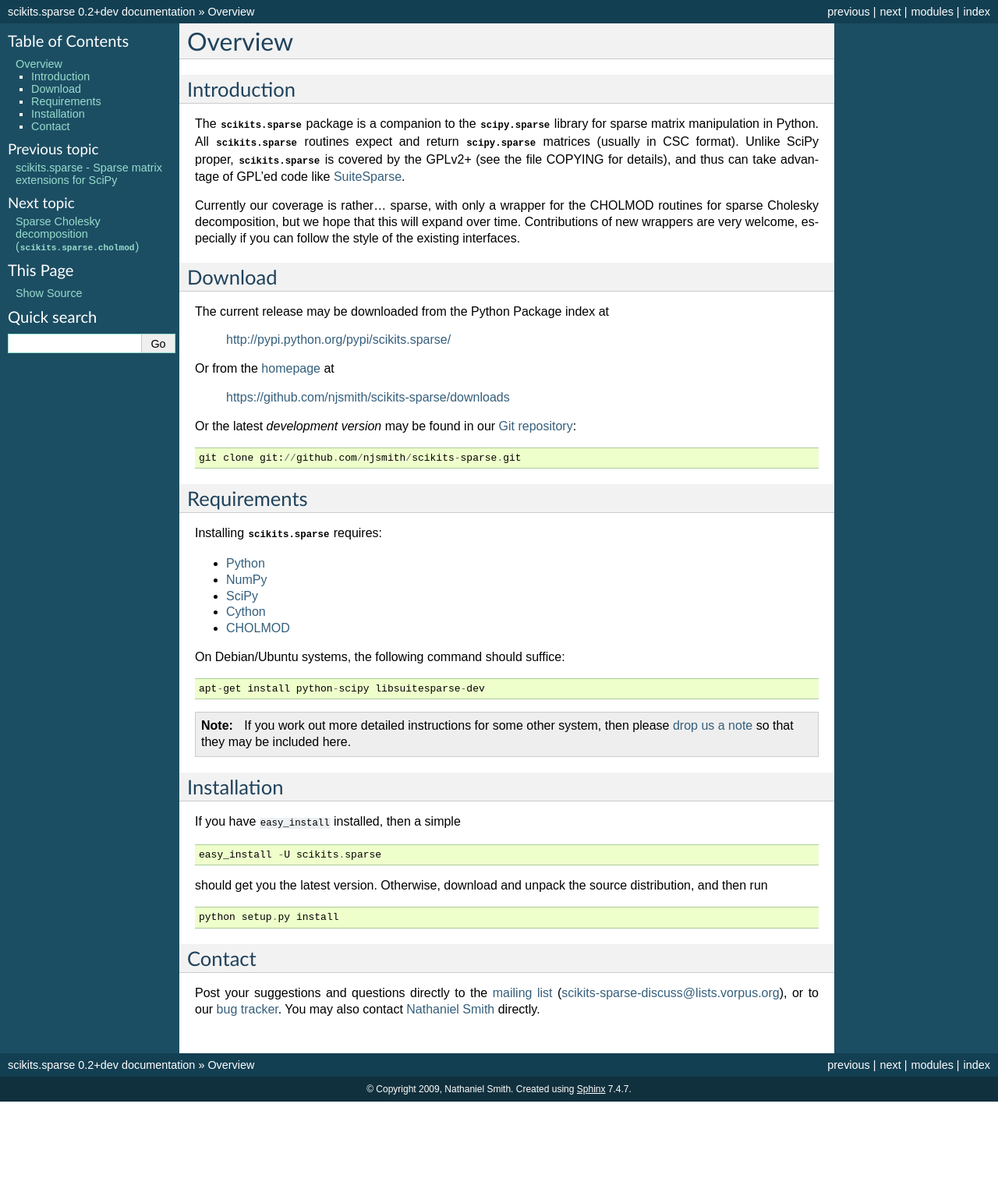
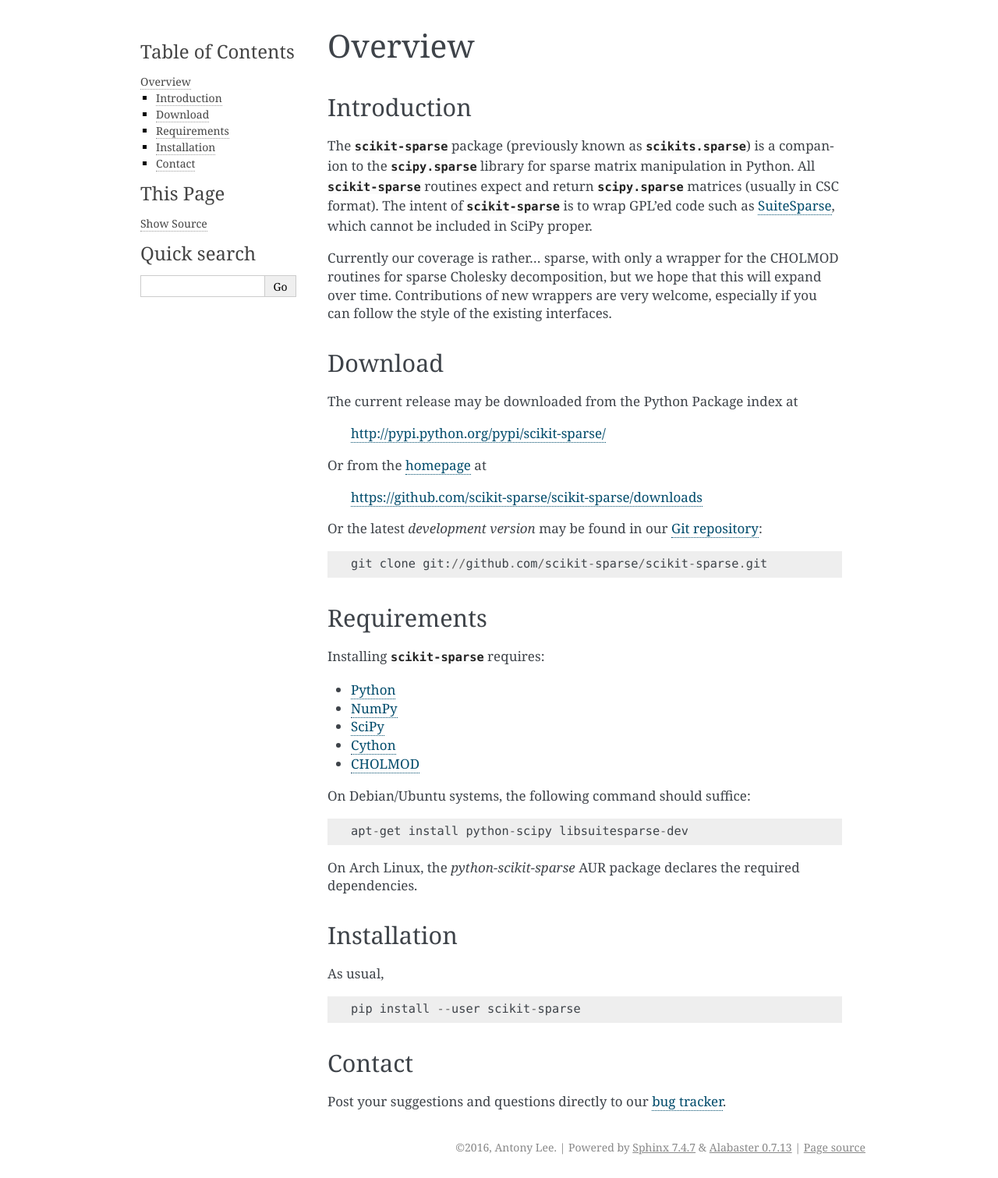
Before and after one commit to scikit-sparse/scikit-sparse, a Sphinx documentation site: the page built from doc/overview.rst, in a window 1280 px wide. Shown: the whole page at 78% size. Built offline with Sphinx 7.4.7, drawn with Linux system fonts in a browser that asks for light colours; formulas are drawn with MathJax 3; before the commit the page ends 1413 px from its top, so only the background shows below that.

Commit message:
Update docs.

```diff
--- a/doc/changes.rst
+++ b/doc/changes.rst
@@ -1,7 +1,7 @@
 Changes
 =======
 
-.. module:: scikits.sparse.cholmod
+.. module:: sksparse.cholmod
 
 v0.3
 -------
--- a/doc/conf.py
+++ b/doc/conf.py
@@ -1,8 +1,59 @@
+#!/usr/bin/env python3
 # -*- coding: utf-8 -*-
+#
+# scikit-sparse documentation build configuration file, created by
+# sphinx-quickstart on Wed Feb 10 23:17:16 2016.
+#
+# This file is execfile()d with the current directory set to its
+# containing dir.
+#
+# Note that not all possible configuration values are present in this
+# autogenerated file.
+#
+# All configuration values have a default; values that are commented out
+# serve to show the default.
+
+import sys
+import os
+
+# If extensions (or modules to document with autodoc) are in another directory,
+# add these directories to sys.path here. If the directory is relative to the
+# documentation root, use os.path.abspath to make it absolute, like shown here.
+sys.path.insert(0, os.path.abspath('..'))
+
+# -- General configuration ------------------------------------------------
+
+# If your documentation needs a minimal Sphinx version, state it here.
+#needs_sphinx = '1.0'
+
+# Add any Sphinx extension module names here, as strings. They can be
+# extensions coming with Sphinx (named 'sphinx.ext.*') or your custom
+# ones.
+extensions = [
+    'sphinx.ext.autodoc',
+    'sphinx.ext.doctest',
+    'sphinx.ext.mathjax',
+    'sphinx.ext.viewcode',
+]
+
+# Add any paths that contain templates here, relative to this directory.
+templates_path = ['_templates']
+
+# The suffix(es) of source filenames.
+# You can specify multiple suffix as a list of string:
+# source_suffix = ['.rst', '.md']
+source_suffix = '.rst'
+
+# The encoding of source files.
+#source_encoding = 'utf-8-sig'
+
+# The master toctree document.
+master_doc = 'index'
 
 # General information about the project.
-project = u'scikits.sparse'
-copyright = u'2009, Nathaniel Smith'
+project = 'scikit-sparse'
+copyright = '2016, Antony Lee'
+author = 'Antony Lee'
 
 # The version info for the project you're documenting, acts as replacement for
 # |version| and |release|, also used in various other places throughout the
@@ -11,48 +62,14 @@
 # The short X.Y version.
 version = '0.2+dev'
 # The full version, including alpha/beta/rc tags.
-release = version
-
-#
-# scikits.sparse documentation build configuration file, created by
-# sphinx-quickstart on Sat Dec 12 22:10:41 2009.
-#
-# This file is execfile()d with the current directory set to its containing dir.
-#
-# Note that not all possible configuration values are present in this
-# autogenerated file.
-#
-# All configuration values have a default; values that are commented out
-# serve to show the default.
-
-import sys, os
-
-# If extensions (or modules to document with autodoc) are in another directory,
-# add these directories to sys.path here. If the directory is relative to the
-# documentation root, use os.path.abspath to make it absolute, like shown here.
-#sys.path.append(os.path.abspath('.'))
-
-# -- General configuration -----------------------------------------------------
-
-# Add any Sphinx extension module names here, as strings. They can be extensions
-# coming with Sphinx (named 'sphinx.ext.*') or your custom ones.
-extensions = ['sphinx.ext.autodoc', 'sphinx.ext.doctest', 'sphinx.ext.pngmath']
-
-# Add any paths that contain templates here, relative to this directory.
-templates_path = ['_templates']
-
-# The suffix of source filenames.
-source_suffix = '.rst'
-
-# The encoding of source files.
-#source_encoding = 'utf-8'
-
-# The master toctree document.
-master_doc = 'index'
+release = '0.2+dev'
 
 # The language for content autogenerated by Sphinx. Refer to documentation
 # for a list of supported languages.
-#language = None
+#
+# This is also used if you do content translation via gettext catalogs.
+# Usually you set "language" from the command line for these cases.
+language = None
 
 # There are two options for replacing |today|: either, you set today to some
 # non-false value, then it is used:
@@ -60,14 +77,12 @@
 # Else, today_fmt is used as the format for a strftime call.
 #today_fmt = '%B %d, %Y'
 
-# List of documents that shouldn't be included in the build.
-#unused_docs = []
+# List of patterns, relative to source directory, that match files and
+# directories to ignore when looking for source files.
+exclude_patterns = ['_build']
 
-# List of directories, relative to source directory, that shouldn't be searched
-# for source files.
-exclude_trees = ['_build']
-
-# The reST default role (used for this markup: `text`) to use for all documents.
+# The reST default role (used for this markup: `text`) to use for all
+# documents.
 #default_role = None
 
 # If true, '()' will be appended to :func: etc. cross-reference text.
@@ -87,12 +102,18 @@
 # A list of ignored prefixes for module index sorting.
 #modindex_common_prefix = []
 
+# If true, keep warnings as "system message" paragraphs in the built documents.
+#keep_warnings = False
 
-# -- Options for HTML output ---------------------------------------------------
+# If true, `todo` and `todoList` produce output, else they produce nothing.
+todo_include_todos = False
 
-# The theme to use for HTML and HTML Help pages.  Major themes that come with
-# Sphinx are currently 'default' and 'sphinxdoc'.
-html_theme = 'default'
+
+# -- Options for HTML output ----------------------------------------------
+
+# The theme to use for HTML and HTML Help pages.  See the documentation for
+# a list of builtin themes.
+html_theme = 'alabaster'
 
 # Theme options are theme-specific and customize the look and feel of a theme
 # further.  For a list of options available for each theme, see the
@@ -123,6 +144,11 @@
 # so a file named "default.css" will overwrite the builtin "default.css".
 html_static_path = ['_static']
 
+# Add any extra paths that contain custom files (such as robots.txt or
+# .htaccess) here, relative to this directory. These files are copied
+# directly to the root of the documentation.
+#html_extra_path = []
+
 # If not '', a 'Last updated on:' timestamp is inserted at every page bottom,
 # using the given strftime format.
 #html_last_updated_fmt = '%b %d, %Y'
@@ -139,7 +165,7 @@
 #html_additional_pages = {}
 
 # If false, no module index is generated.
-#html_use_modindex = True
+#html_domain_indices = True
 
 # If false, no index is generated.
 #html_use_index = True
@@ -150,31 +176,59 @@
 # If true, links to the reST sources are added to the pages.
 #html_show_sourcelink = True
 
+# If true, "Created using Sphinx" is shown in the HTML footer. Default is True.
+#html_show_sphinx = True
+
+# If true, "(C) Copyright ..." is shown in the HTML footer. Default is True.
+#html_show_copyright = True
+
 # If true, an OpenSearch description file will be output, and all pages will
 # contain a <link> tag referring to it.  The value of this option must be the
 # base URL from which the finished HTML is served.
 #html_use_opensearch = ''
 
-# If nonempty, this is the file name suffix for HTML files (e.g. ".xhtml").
-#html_file_suffix = ''
+# This is the file name suffix for HTML files (e.g. ".xhtml").
+#html_file_suffix = None
+
+# Language to be used for generating the HTML full-text search index.
+# Sphinx supports the following languages:
+#   'da', 'de', 'en', 'es', 'fi', 'fr', 'h', 'it', 'ja'
+#   'nl', 'no', 'pt', 'ro', 'r', 'sv', 'tr'
+#html_search_language = 'en'
+
+# A dictionary with options for the search language support, empty by default.
+# Now only 'ja' uses this config value
+#html_search_options = {'type': 'default'}
+
+# The name of a javascript file (relative to the configuration directory) that
+# implements a search results scorer. If empty, the default will be used.
+#html_search_scorer = 'scorer.js'
 
 # Output file base name for HTML help builder.
-htmlhelp_basename = 'scikitssparsedoc'
+htmlhelp_basename = 'scikit-sparsedoc'
 
+# -- Options for LaTeX output ---------------------------------------------
 
-# -- Options for LaTeX output --------------------------------------------------
-
-# The paper size ('letter' or 'a4').
-#latex_paper_size = 'letter'
+latex_elements = {
+# The paper size ('letterpaper' or 'a4paper').
+#'papersize': 'letterpaper',
 
 # The font size ('10pt', '11pt' or '12pt').
-#latex_font_size = '10pt'
+#'pointsize': '10pt',
+
+# Additional stuff for the LaTeX preamble.
+#'preamble': '',
+
+# Latex figure (float) alignment
+#'figure_align': 'htbp',
+}
 
 # Grouping the document tree into LaTeX files. List of tuples
-# (source start file, target name, title, author, documentclass [howto/manual]).
+# (source start file, target name, title,
+#  author, documentclass [howto, manual, or own class]).
 latex_documents = [
-  ('index', 'scikitssparse.tex', u'scikits.sparse Documentation',
-   u'Nathaniel Smith', 'manual'),
+    (master_doc, 'scikit-sparse.tex', 'scikit-sparse Documentation',
+     'Antony Lee', 'manual'),
 ]
 
 # The name of an image file (relative to this directory) to place at the top of
@@ -185,11 +239,51 @@
 # not chapters.
 #latex_use_parts = False
 
-# Additional stuff for the LaTeX preamble.
-#latex_preamble = ''
+# If true, show page references after internal links.
+#latex_show_pagerefs = False
+
+# If true, show URL addresses after external links.
+#latex_show_urls = False
 
 # Documents to append as an appendix to all manuals.
 #latex_appendices = []
 
 # If false, no module index is generated.
-#latex_use_modindex = True
+#latex_domain_indices = True
+
+
+# -- Options for manual page output ---------------------------------------
+
+# One entry per manual page. List of tuples
+# (source start file, name, description, authors, manual section).
+man_pages = [
+    (master_doc, 'scikit-sparse', 'scikit-sparse Documentation',
+     [author], 1)
+]
+
+# If true, show URL addresses after external links.
+#man_show_urls = False
+
+
+# -- Options for Texinfo output -------------------------------------------
+
+# Grouping the document tree into Texinfo files. List of tuples
+# (source start file, target name, title, author,
+#  dir menu entry, description, category)
+texinfo_documents = [
+    (master_doc, 'scikit-sparse', 'scikit-sparse Documentation',
+     author, 'scikit-sparse', 'One line description of project.',
+     'Miscellaneous'),
+]
+
+# Documents to append as an appendix to all manuals.
+#texinfo_appendices = []
+
+# If false, no module index is generated.
+#texinfo_domain_indices = True
+
+# How to display URL addresses: 'footnote', 'no', or 'inline'.
+#texinfo_show_urls = 'footnote'
+
+# If true, do not generate a @detailmenu in the "Top" node's menu.
+#texinfo_no_detailmenu = False
--- a/doc/index.rst
+++ b/doc/index.rst
@@ -1,10 +1,10 @@
-.. scikits.sparse documentation master file, created by
+.. scikit-sparse documentation master file, created by
    sphinx-quickstart on Sat Dec 12 22:10:41 2009.
    You can adapt this file completely to your liking, but it should at least
    contain the root `toctree` directive.
 
-scikits.sparse - Sparse matrix extensions for SciPy
-===================================================
+scikit-sparse - Sparse matrix extensions for SciPy
+==================================================
 
 Contents:
 
--- a/doc/overview.rst
+++ b/doc/overview.rst
@@ -4,13 +4,13 @@
 Introduction
 ------------
 
-The :mod:`scikits.sparse` package is a companion to the
-:mod:`scipy.sparse` library for sparse matrix manipulation in
-Python. All :mod:`scikits.sparse` routines expect and return
-:mod:`scipy.sparse` matrices (usually in CSC format). Unlike SciPy
-proper, :mod:`scikits.sparse` is covered by the GPLv2+ (see the file
-COPYING for details), and thus can take advantage of GPL'ed code like
-`SuiteSparse <http://www.cise.ufl.edu/research/sparse/SuiteSparse/>`_.
+The :mod:`scikit-sparse` package (previously known as :mod:`scikits.sparse`)
+is a companion to the :mod:`scipy.sparse` library for sparse matrix
+manipulation in Python. All :mod:`scikit-sparse` routines expect and
+return :mod:`scipy.sparse` matrices (usually in CSC format). The intent
+of :mod:`scikit-sparse` is to wrap GPL'ed code such as `SuiteSparse
+<http://www.cise.ufl.edu/research/sparse/SuiteSparse/>`_, which cannot be
+included in SciPy proper.
 
 Currently our coverage is rather... sparse, with only a wrapper for
 the CHOLMOD routines for sparse Cholesky decomposition, but we hope
@@ -23,21 +23,22 @@
 
 The current release may be downloaded from the Python Package index at
 
-  http://pypi.python.org/pypi/scikits.sparse/
+  http://pypi.python.org/pypi/scikit-sparse/
 
-Or from the `homepage <https://github.com/njsmith/scikits-sparse>`_ at
+Or from the `homepage <https://github.com/scikit-sparse/scikit-sparse>`_
+at
 
-  https://github.com/njsmith/scikits-sparse/downloads
+  https://github.com/scikit-sparse/scikit-sparse/downloads
 
 Or the latest *development version* may be found in our `Git
-repository <https://github.com/njsmith/scikits-sparse>`_::
+repository <https://github.com/scikit-sparse/scikit-sparse>`_::
 
-  git clone git://github.com/njsmith/scikits-sparse.git
+  git clone git://github.com/scikit-sparse/scikit-sparse.git
 
 Requirements
 ------------
 
-Installing :mod:`scikits.sparse` requires:
+Installing :mod:`scikit-sparse` requires:
 
 * `Python <http://python.org/>`_
 * `NumPy <http://numpy.scipy.org/>`_
@@ -49,28 +50,18 @@
 
   apt-get install python-scipy libsuitesparse-dev
 
-.. note:: If you work out more detailed instructions for some other
-  system, then please `drop us a note
-  <scikits-sparse-discuss@lists.vorpus.org>`_ so that they may be
-  included here.
+On Arch Linux, the `python-scikit-sparse` AUR package declares the
+required dependencies.
 
 Installation
 ------------
 
-If you have ``easy_install`` installed, then a simple ::
+As usual, ::
 
-  easy_install -U scikits.sparse
-
-should get you the latest version. Otherwise, download and unpack the
-source distribution, and then run ::
-
-  python setup.py install
+  pip install --user scikit-sparse
 
 Contact
 -------
 
-Post your suggestions and questions directly to the `mailing list
-<http://lists.vorpus.org/cgi-bin/mailman/listinfo/scikits-sparse-discuss>`_
-(scikits-sparse-discuss@lists.vorpus.org), or to our `bug tracker
-<https://github.com/njsmith/scikits-sparse/issues>`_. You may also
-contact `Nathaniel Smith <mailto:njs@pobox.com>`_ directly.
+Post your suggestions and questions directly to our `bug tracker
+<https://github.com/scikit-sparse/scikit-sparse/issues>`_.
```
Also changed, not shown: doc/cholmod.rst (+6 -31 lines), setup.py (+6 -6 lines), 3 other files.
